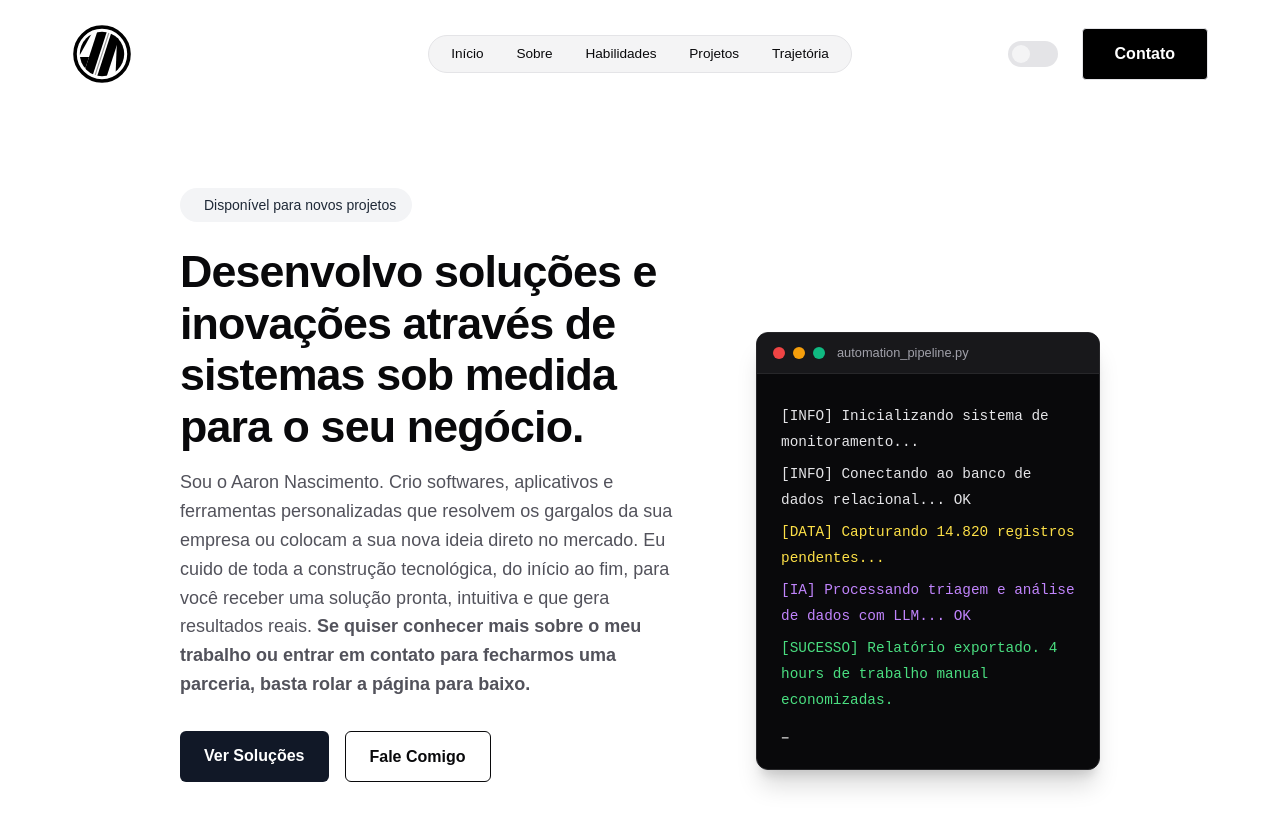
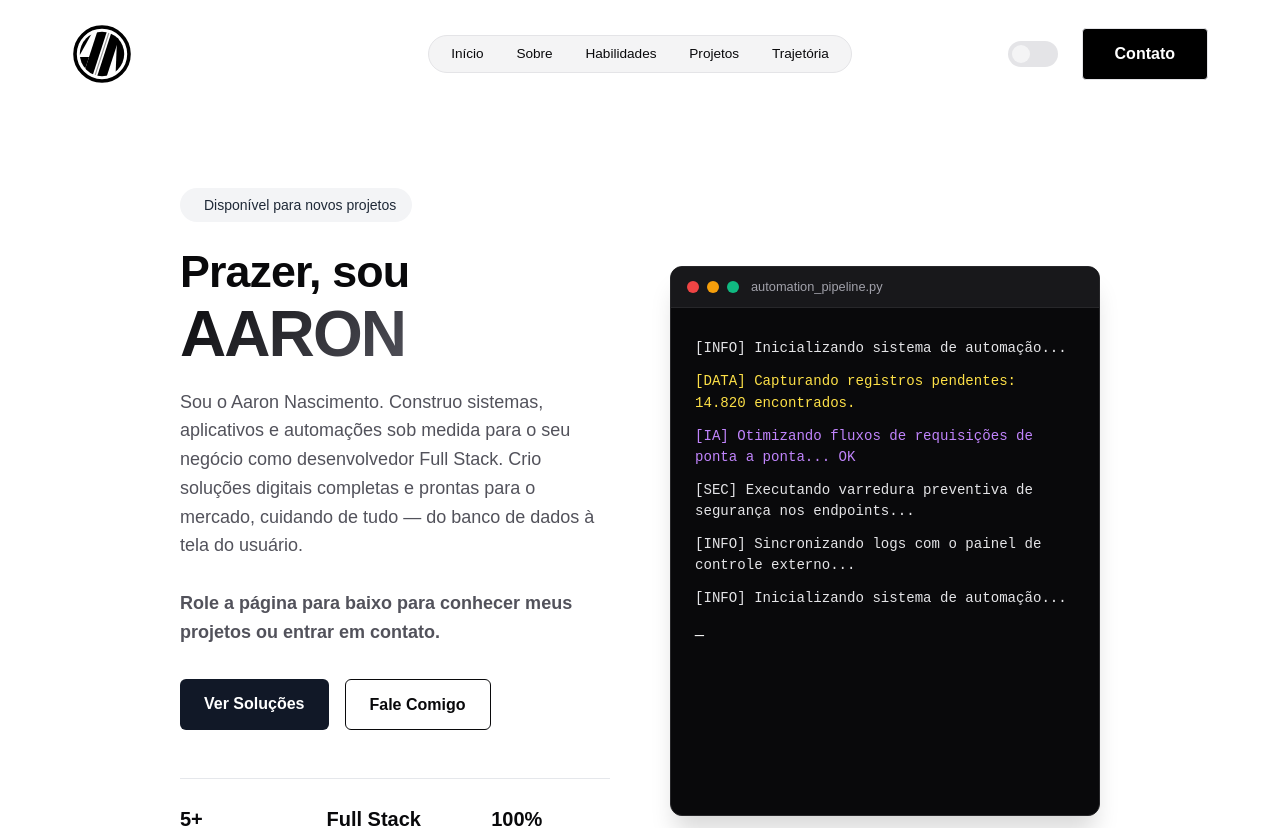
Before and after one commit to aarongmn7/aaron-nascimento-portfolio, a React (Vite) app: page / in a window 1280 px wide. Shown: the top 828 px of the page. Built offline with nearby package versions, Linux system fonts and the light colour scheme; no server answers.

Commit message:
Update styling and layout of hero section and terminal window

```diff
--- a/src/components/Hero.jsx
+++ b/src/components/Hero.jsx
@@ -1,7 +1,53 @@
-import React from 'react';
+import React, { useState, useEffect, useRef } from 'react';
 import '../styles/index.css';
 
+// Lista expandida de logs para dar volume e densidade visual
+const LOGS_STREAM = [
+  { text: "[INFO] Inicializando sistema de automação...", type: "log-info" },
+  { text: "[INFO] Conectando ao banco de dados relacional... OK", type: "log-info" },
+  { text: "[DATA] Varrendo tabelas em busca de gargalos operacionais...", type: "log-warning" },
+  { text: "[DATA] Capturando registros pendentes: 14.820 encontrados.", type: "log-warning" },
+  { text: "[IA] Processando triagem e análise de dados com LLM...", type: "log-ai" },
+  { text: "[IA] Otimizando fluxos de requisições de ponta a ponta... OK", type: "log-ai" },
+  { text: "[SUCCESS] Relatório exportado. 4 horas de trabalho economizadas.", type: "log-success" },
+  { text: "[SEC] Executando varredura preventiva de segurança nos endpoints...", type: "log-info" },
+  { text: "[CACHE] Atualizando instâncias e limpando indexações... OK", type: "log-success" },
+  { text: "[INFO] Sincronizando logs com o painel de controle externo...", type: "log-info" },
+  { text: "[STATUS] Ciclo concluído. Reiniciando rotina de monitoramento...", type: "log-ai" }
+];
+
 export default function Hero() {
+  const [visibleLogs, setVisibleLogs] = useState([]);
+  const terminalBodyRef = useRef(null);
+
+  // Efeito para alimentar os logs continuamente
+  useEffect(() => {
+    let currentIndex = 0;
+
+    const interval = setInterval(() => {
+      setVisibleLogs((prev) => {
+        const nextLog = LOGS_STREAM[currentIndex];
+        currentIndex = (currentIndex + 1) % LOGS_STREAM.length;
+
+        // Limita o máximo de linhas na tela para proteger a memória do navegador
+        // 16 linhas preenchem perfeitamente uma caixa de 550px sem sobrar buraco
+        if (prev.length >= 16) {
+          return [...prev.slice(1), nextLog]; // Remove a primeira do topo e põe a nova embaixo
+        }
+        return [...prev, nextLog];
+      });
+    }, 1000); // Velocidade ideal de 1 segundo por linha para parecer que está processando
+
+    return () => clearInterval(interval);
+  }, []);
+
+  // Efeito mágico para rolar o terminal para baixo automaticamente a cada nova linha
+  useEffect(() => {
+    if (terminalBodyRef.current) {
+      terminalBodyRef.current.scrollTop = terminalBodyRef.current.scrollHeight;
+    }
+  }, [visibleLogs]);
+
   return (
     <section className="hero-section">
       <div className="hero-wrapper">
@@ -9,34 +55,41 @@ export default function Hero() {
           <div className="badge-status">
             <span className="dot-green"></span> Disponível para novos projetos
           </div>
-          <h1>Desenvolvo soluções e inovações através de sistemas sob medida para o seu negócio.</h1>
+
+          <h1>
+            Prazer, sou <br />
+            <span className="text-gradient">AARON</span>
+          </h1>
+
           <p>
-            Sou o Aaron Nascimento. Crio softwares, aplicativos e ferramentas personalizadas que
-            resolvem os gargalos da sua empresa ou colocam a sua nova ideia direto no mercado.
-            Eu cuido de toda a construção tecnológica, do início ao fim, para você receber uma
-            solução pronta, intuitiva e que gera resultados reais. <strong>Se quiser conhecer mais
-            sobre o meu trabalho ou entrar em contato para fecharmos uma parceria, basta rolar a
-            página para baixo.</strong>
+            Sou o Aaron Nascimento. Construo sistemas, aplicativos e automações sob medida
+            para o seu negócio como desenvolvedor Full Stack. Crio soluções digitais completas
+            e prontas para o mercado, cuidando de tudo — do banco de dados à tela do usuário.
+            <br /><br />
+            <strong>Role a página para baixo para conhecer meus projetos ou entrar em contato.</strong>
           </p>
+
           <div className="hero-actions">
             <a href="#projetos" className="btn-primary">Ver Soluções</a>
             <a href="#contato" className="btn-secondary">Fale Comigo</a>
           </div>
+
           <div className="hero-metrics">
             <div className="stat-item">
-              <h3>Python & IA</h3>
-              <p>Core Stack</p>
+              <h3>5+ Projetos</h3>
+              <p>No meu GitHub</p>
             </div>
             <div className="stat-item">
-              <h3>Eficiência</h3>
-              <p>Foco em Performance</p>
+              <h3>Full Stack</h3>
+              <p>Soluções Completas</p>
             </div>
             <div className="stat-item">
               <h3>100%</h3>
-              <p>Soluções Reais</p>
+              <p>Entrega e Dedicação</p>
             </div>
           </div>
         </div>
+
         <div className="hero-visual">
           <div className="terminal-window">
             <div className="terminal-header">
@@ -45,12 +98,10 @@ export default function Hero() {
               <span className="dot green"></span>
               <span className="terminal-title">automation_pipeline.py</span>
             </div>
-            <div className="terminal-body">
-              <p className="log-info">[INFO] Inicializando sistema de monitoramento...</p>
-              <p className="log-info">[INFO] Conectando ao banco de dados relacional... OK</p>
-              <p className="log-warning">[DATA] Capturando 14.820 registros pendentes...</p>
-              <p className="log-ai">[IA] Processando triagem e análise de dados com LLM... OK</p>
-              <p className="log-success">[SUCESSO] Relatório exportado. 4 hours de trabalho manual economizadas.</p>
+            <div className="terminal-body" ref={terminalBodyRef}>
+              {visibleLogs.map((log, index) => (
+                <p key={index} className={log.type}>{log.text}</p>
+              ))}
               <span className="terminal-cursor">_</span>
             </div>
           </div>
--- a/src/styles/index.css
+++ b/src/styles/index.css
@@ -40,12 +40,14 @@ body {
 .hero-section {
   width: 100%;
   padding: 80px 0 40px 0;
-  background-color: transparent; /* Mantém o fundo original do site */
+  background-color: transparent;
+  /* Mantém o fundo original do site */
 }
 
 .hero-wrapper {
   display: grid;
-  grid-template-columns: 1.2fr 0.8fr;
+  grid-template-columns: 1fr 1fr;
+  /* Dividido meio a meio para dar imponência */
   max-width: 1200px;
   margin: 0 auto;
   gap: 60px;
@@ -65,7 +67,8 @@ body {
   display: inline-flex;
   align-items: center;
   gap: 8px;
-  background-color: #f3f4f6; /* Cinza sutil para tema claro */
+  background-color: #f3f4f6;
+  /* Cinza sutil para tema claro */
   color: #1f2937;
   padding: 6px 16px;
   border-radius: 9999px;
@@ -99,7 +102,8 @@ body {
 
 .btn-primary {
   background-color: #111827;
-  color: #ffffff !important; /* Sempre texto branco */
+  color: #ffffff !important;
+  /* Sempre texto branco */
   padding: 12px 24px;
   border-radius: 6px;
   font-weight: 600;
@@ -107,11 +111,15 @@ body {
   transition: opacity 0.2s;
 }
 
-.btn-primary:hover { opacity: 0.9; }
+.btn-primary:hover {
+  opacity: 0.9;
+}
 
 .btn-secondary {
-  border: 1px solid currentColor; /* A borda assume a cor do texto do tema automaticamente */
-  color: inherit !important; /* Texto fica preto no modo claro e branco no modo escuro */
+  border: 1px solid currentColor;
+  /* A borda assume a cor do texto do tema automaticamente */
+  color: inherit !important;
+  /* Texto fica preto no modo claro e branco no modo escuro */
   padding: 12px 24px;
   border-radius: 6px;
   font-weight: 600;
@@ -148,20 +156,35 @@ body {
 }
 
 .terminal-window {
-  background-color: #09090b !important; /* Caixa preta premium */
+  background-color: #09090b !important;
+  border: 1px solid #27272a !important;
   border-radius: 12px;
   width: 100%;
-  max-width: 480px;
-  box-shadow: 0 20px 25px -5px rgba(0, 0, 0, 0.15), 0 10px 10px -5px rgba(0, 0, 0, 0.1);
+  max-width: 490px;
+  height: 550px;
+  /* Altura aumentada para simular o bloco vertical da imagem */
+  box-shadow: 0 20px 25px -5px rgba(0, 0, 0, 0.15);
   overflow: hidden;
-  border: 1px solid #27272a !important;
+  display: flex;
+  flex-direction: column;
 }
 
 /* Responsividade para Mobile */
 @media (max-width: 768px) {
-  .hero-wrapper { grid-template-columns: 1fr; gap: 40px; padding: 0 20px; }
-  .hero-metrics { flex-direction: column; gap: 24px; }
-  .hero-content h1 { font-size: 2.2rem; }
+  .hero-wrapper {
+    grid-template-columns: 1fr;
+    gap: 40px;
+    padding: 0 20px;
+  }
+
+  .hero-metrics {
+    flex-direction: column;
+    gap: 24px;
+  }
+
+  .hero-content h1 {
+    font-size: 2.2rem;
+  }
 }
 
 /* Terminal Mac Header */
@@ -175,25 +198,53 @@ body {
 }
 
 .terminal-title {
-  color: #a1a1aa !important; /* Força o título a ser sempre cinza claro */
+  color: #a1a1aa !important;
+  /* Força o título a ser sempre cinza claro */
   font-size: 0.8rem;
   margin-left: 4px;
 }
 
 /* Forçar as cores das bolinhas do terminal */
-.dot.red { background-color: #ef4444 !important; width: 12px; height: 12px; border-radius: 50%; }
-.dot.yellow { background-color: #f59e0b !important; width: 12px; height: 12px; border-radius: 50%; }
-.dot.green { background-color: #10b981 !important; width: 12px; height: 12px; border-radius: 50%; }
+.dot.red {
+  background-color: #ef4444 !important;
+  width: 12px;
+  height: 12px;
+  border-radius: 50%;
+}
+
+.dot.yellow {
+  background-color: #f59e0b !important;
+  width: 12px;
+  height: 12px;
+  border-radius: 50%;
+}
+
+.dot.green {
+  background-color: #10b981 !important;
+  width: 12px;
+  height: 12px;
+  border-radius: 50%;
+}
 
 /* Terminal Body & Execution Logs */
 .terminal-body {
-    padding: var(--spacing-6);
-    font-family: 'JetBrains Mono', Consolas, Monaco, monospace;
-    font-size: 14px;
-    line-height: 1.8;
-    color: var(--term-text-info);
-    min-height: 280px;
-    /* Maintains height before animation completes */
+  padding: 24px !important;
+  flex-grow: 1;
+  display: flex;
+  flex-direction: column;
+  justify-content: flex-start;
+
+  overflow-y: scroll;
+  /* Ativa a capacidade de rolar */
+  scrollbar-width: none;
+  /* Esconde a barra no Firefox */
+  scroll-behavior: smooth;
+  /* Deixa a subida das linhas suave */
+}
+
+/* Esconde a barra de rolagem no Chrome, Safari e Edge */
+.terminal-body::-webkit-scrollbar {
+  display: none;
 }
 
 .log-line {
@@ -232,12 +283,32 @@ body {
 }
 
 /* Forçar as cores dos logs para não herdarem o preto do modo claro */
-.terminal-body p { font-family: monospace; font-size: 0.9rem; margin: 6px 0; }
-.log-info { color: #e4e4e7 !important; }
-.log-warning { color: #fde047 !important; }
-.log-ai { color: #c084fc !important; }
-.log-success { color: #4ade80 !important; }
-.terminal-cursor { color: #ffffff !important; }
+.terminal-body p {
+  font-family: monospace;
+  font-size: 0.88rem !important;
+  line-height: 1.5;
+  margin: 6px 0;
+}
+
+.log-info {
+  color: #e4e4e7 !important;
+}
+
+.log-warning {
+  color: #fde047 !important;
+}
+
+.log-ai {
+  color: #c084fc !important;
+}
+
+.log-success {
+  color: #4ade80 !important;
+}
+
+.terminal-cursor {
+  color: #ffffff !important;
+}
 
 /* Blinking Cursor */
 .prompt-line {
@@ -276,3 +347,20 @@ body {
     opacity: 0;
   }
 }
+
+.text-gradient {
+  font-size: 4rem;
+  font-weight: 900;
+  letter-spacing: -0.03em;
+  display: inline-block;
+
+  /* Fallback seguro caso o navegador não suporte gradiente no texto */
+  color: var(--text-primary, #111827);
+
+  /* O truque mágico: o gradiente agora usa as variáveis que mudam com o tema */
+  background: linear-gradient(135deg,
+      var(--text-primary, #111827) 0%,
+      var(--text-secondary, #4b5563) 100%);
+  -webkit-background-clip: text;
+  -webkit-text-fill-color: transparent;
+}
```
Lines whose indentation alone changed are shown as unchanged.
